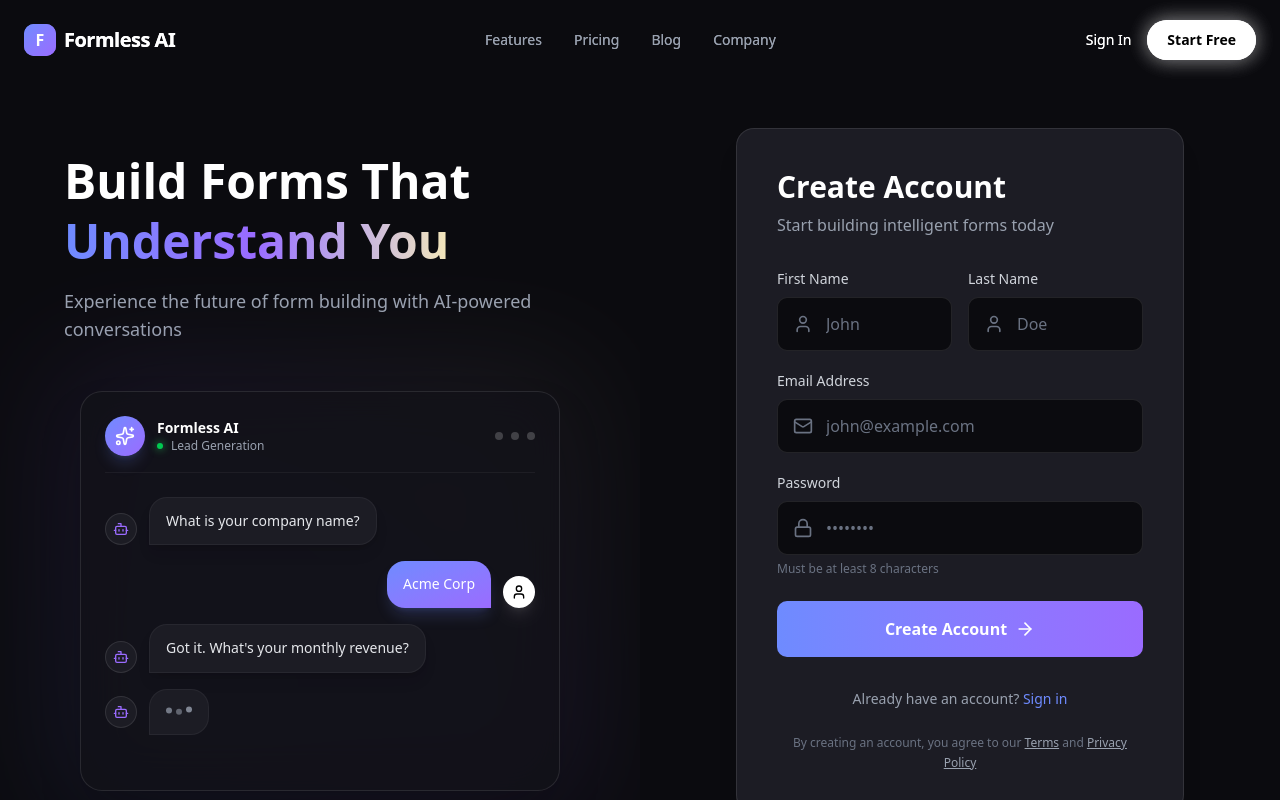
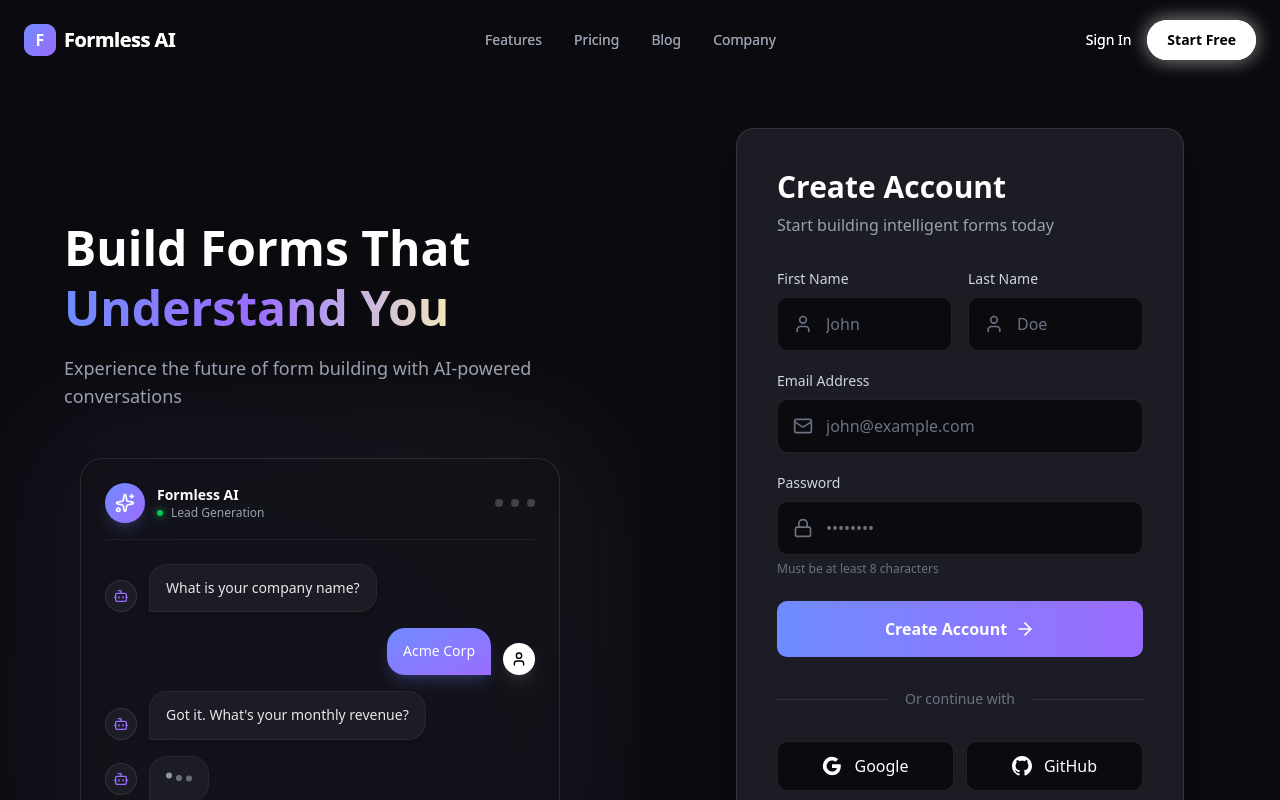
Before and after one commit to el-noir/formless-frontend, a Next.js app: page /sign-up in a window 1280 px wide. Shown: the top 800 px of the page. Built offline with nearby package versions, Linux system fonts and the light colour scheme; no server answers.

Commit message:
Implement Google Auth

```diff
--- /dev/null
+++ b/src/app/(auth)/auth/callback/page.tsx
@@ -0,0 +1,65 @@
+"use client";
+
+import { useEffect } from "react";
+import { useRouter, useSearchParams } from "next/navigation";
+import { useAuthStore } from "@/stores/authStore";
+import { Loader2 } from "lucide-react";
+import { Background } from "@/components/Background";
+
+export default function AuthCallback() {
+  const router = useRouter();
+  const searchParams = useSearchParams();
+  const { setAuth } = useAuthStore();
+
+  useEffect(() => {
+    const accessToken = searchParams.get("accessToken");
+    const refreshToken = searchParams.get("refreshToken");
+
+    if (!accessToken || !refreshToken) {
+      // If no tokens, redirect to sign-in with error
+      router.push("/sign-in?error=auth_failed");
+      return;
+    }
+
+    // Fetch user data with the access token
+    const fetchUserData = async () => {
+      try {
+        const response = await fetch(`${process.env.NEXT_PUBLIC_API_URL}/auth/me`, {
+          headers: {
+            Authorization: `Bearer ${accessToken}`,
+          },
+        });
+
+        if (!response.ok) {
+          throw new Error("Failed to fetch user data");
+        }
+
+        const userData = await response.json();
+
+        // Store auth data in Zustand
+        setAuth(userData, {
+          accessToken,
+          refreshToken,
+        });
+
+        // Redirect to dashboard
+        router.push("/dashboard");
+      } catch (error) {
+        console.error("Error fetching user data:", error);
+        router.push("/sign-in?error=auth_failed");
+      }
+    };
+
+    fetchUserData();
+  }, [searchParams, router, setAuth]);
+
+  return (
+    <div className="min-h-screen bg-[#0B0B0F] flex items-center justify-center">
+      <Background />
+      <div className="text-center relative z-10">
+        <Loader2 className="w-8 h-8 animate-spin text-[#6E8BFF] mx-auto mb-4" />
+        <p className="text-gray-400">Completing sign in...</p>
+      </div>
+    </div>
+  );
+}
--- a/src/app/(auth)/sign-in/page.tsx
+++ b/src/app/(auth)/sign-in/page.tsx
@@ -1,9 +1,9 @@
 "use client";
 
-import React, { useState } from "react";
-import { useRouter } from "next/navigation";
+import React, { useState, useEffect } from "react";
+import { useRouter, useSearchParams } from "next/navigation";
 import { useForm } from "react-hook-form";
-import { loginUser } from "@/lib/api/auth";
+import { loginUser, loginWithGoogle } from "@/lib/api/auth";
 import { LoginDto } from "@/app/types/Auth";
 import { motion } from "motion/react";
 import { ChatMockup } from "@/components/ChatMockup";
@@ -14,6 +14,7 @@
 
 function SignIn() {
   const router = useRouter();
+  const searchParams = useSearchParams();
   const [error, setError] = useState<string>("");
   const [loading, setLoading] = useState(false);
 
@@ -26,6 +27,14 @@
   });
 
   const { isLoading: checkingAuth } = useAuth("/dashboard");
+
+  // Check for OAuth errors
+  useEffect(() => {
+    const oauthError = searchParams.get("error");
+    if (oauthError === "auth_failed") {
+      setError("Authentication failed. Please try again.");
+    }
+  }, [searchParams]);
 
   const onSubmit = async (data: LoginDto) => {
     setError("");
@@ -247,8 +256,7 @@
               {/* Social Login Buttons */}
               <div className="grid grid-cols-2 gap-3">
                 <button
-                  type="button"
-                  className="flex items-center justify-center gap-3 px-4 py-3 bg-[#1f1f2e] border border-[#3a3a4a] rounded-lg text-white hover:bg-[#252533] transition-all"
+                  type="button"                  onClick={loginWithGoogle}                  className="flex items-center justify-center gap-3 px-4 py-3 bg-[#1f1f2e] border border-[#3a3a4a] rounded-lg text-white hover:bg-[#252533] transition-all"
                 >
                   <svg className="w-5 h-5" viewBox="0 0 24 24">
                     <path
--- a/src/app/(auth)/sign-up/page.tsx
+++ b/src/app/(auth)/sign-up/page.tsx
@@ -3,7 +3,7 @@
 import React, { useState } from "react";
 import { useRouter } from "next/navigation";
 import { useForm } from "react-hook-form";
-import { registerUser } from "@/lib/api/auth";
+import { registerUser, loginWithGoogle } from "@/lib/api/auth";
 import { RegisterDto } from "@/app/types/Auth";
 import { motion } from "motion/react";
 import { ChatMockup } from "@/components/ChatMockup";
@@ -280,6 +280,57 @@
               </button>
             </form>
 
+            {/* Divider */}
+            <div className="relative my-8">
+              <div className="absolute inset-0 flex items-center">
+                <div className="w-full border-t border-white/10"></div>
+              </div>
+              <div className="relative flex justify-center text-sm">
+                <span className="px-4 bg-[#1C1C24] text-gray-500">
+                  Or continue with
+                </span>
+              </div>
+            </div>
+
+            {/* Social Login Buttons */}
+            <div className="grid grid-cols-2 gap-3">
+              <button
+                type="button"
+                onClick={loginWithGoogle}
+                className="flex items-center justify-center gap-3 px-4 py-3 bg-[#0B0B0F] border border-white/10 rounded-lg text-white hover:bg-white/5 transition-all"
+              >
+                <svg className="w-5 h-5" viewBox="0 0 24 24">
+                  <path
+                    fill="currentColor"
+                    d="M22.56 12.25c0-.78-.07-1.53-.2-2.25H12v4.26h5.92c-.26 1.37-1.04 2.53-2.21 3.31v2.77h3.57c2.08-1.92 3.28-4.74 3.28-8.09z"
+                  />
+                  <path
+                    fill="currentColor"
+                    d="M12 23c2.97 0 5.46-.98 7.28-2.66l-3.57-2.77c-.98.66-2.23 1.06-3.71 1.06-2.86 0-5.29-1.93-6.16-4.53H2.18v2.84C3.99 20.53 7.7 23 12 23z"
+                  />
+                  <path
+                    fill="currentColor"
+                    d="M5.84 14.09c-.22-.66-.35-1.36-.35-2.09s.13-1.43.35-2.09V7.07H2.18C1.43 8.55 1 10.22 1 12s.43 3.45 1.18 4.93l2.85-2.22.81-.62z"
+                  />
+                  <path
+                    fill="currentColor"
+                    d="M12 5.38c1.62 0 3.06.56 4.21 1.64l3.15-3.15C17.45 2.09 14.97 1 12 1 7.7 1 3.99 3.47 2.18 7.07l3.66 2.84c.87-2.6 3.3-4.53 6.16-4.53z"
+                  />
+                </svg>
+                Google
+              </button>
+              <button
+                type="button"
+                onClick={loginWithGoogle}
+                className="flex items-center justify-center gap-3 px-4 py-3 bg-[#0B0B0F] border border-white/10 rounded-lg text-white hover:bg-white/5 transition-all"
+              >
+                <svg className="w-5 h-5" fill="currentColor" viewBox="0 0 24 24">
+                  <path d="M12 0c-6.626 0-12 5.373-12 12 0 5.302 3.438 9.8 8.207 11.387.599.111.793-.261.793-.577v-2.234c-3.338.726-4.033-1.416-4.033-1.416-.546-1.387-1.333-1.756-1.333-1.756-1.089-.745.083-.729.083-.729 1.205.084 1.839 1.237 1.839 1.237 1.07 1.834 2.807 1.304 3.492.997.107-.775.418-1.305.762-1.604-2.665-.305-5.467-1.334-5.467-5.931 0-1.311.469-2.381 1.236-3.221-.124-.303-.535-1.524.117-3.176 0 0 1.008-.322 3.301 1.23.957-.266 1.983-.399 3.003-.404 1.02.005 2.047.138 3.006.404 2.291-1.552 3.297-1.23 3.297-1.23.653 1.653.242 2.874.118 3.176.77.84 1.235 1.911 1.235 3.221 0 4.609-2.807 5.624-5.479 5.921.43.372.823 1.102.823 2.222v3.293c0 .319.192.694.801.576 4.765-1.589 8.199-6.086 8.199-11.386 0-6.627-5.373-12-12-12z" />
+                </svg>
+                GitHub
+              </button>
+            </div>
+
             {/* Footer */}
             <div className="mt-8 text-center">
               <p className="text-gray-400 text-sm">
--- a/src/lib/api/auth.ts
+++ b/src/lib/api/auth.ts
@@ -104,4 +104,12 @@
   return useAuthStore.getState().isAuthenticated;
 }
 
+/**
+ * Initiate Google OAuth login
+ */
+export function loginWithGoogle(): void {
+  const API_BASE_URL = process.env.NEXT_PUBLIC_API_URL || 'http://localhost:3000/api';
+  window.location.href = `${API_BASE_URL}/auth/google`;
+}
+
 export { api };
```
